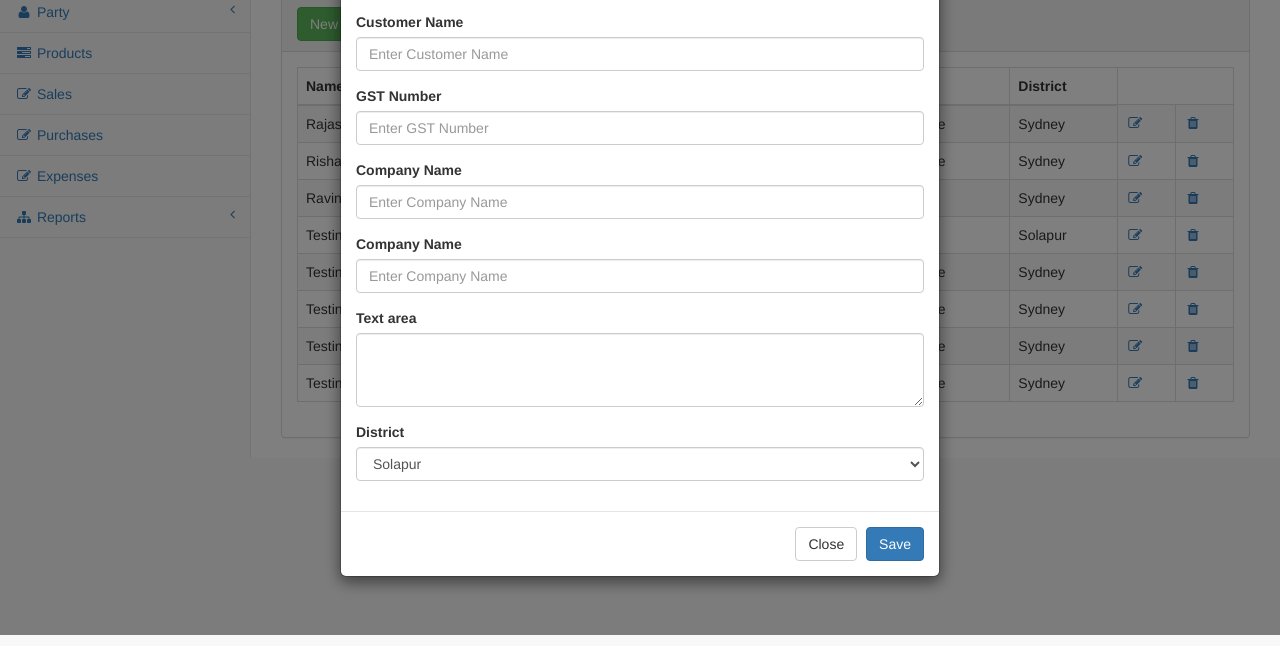
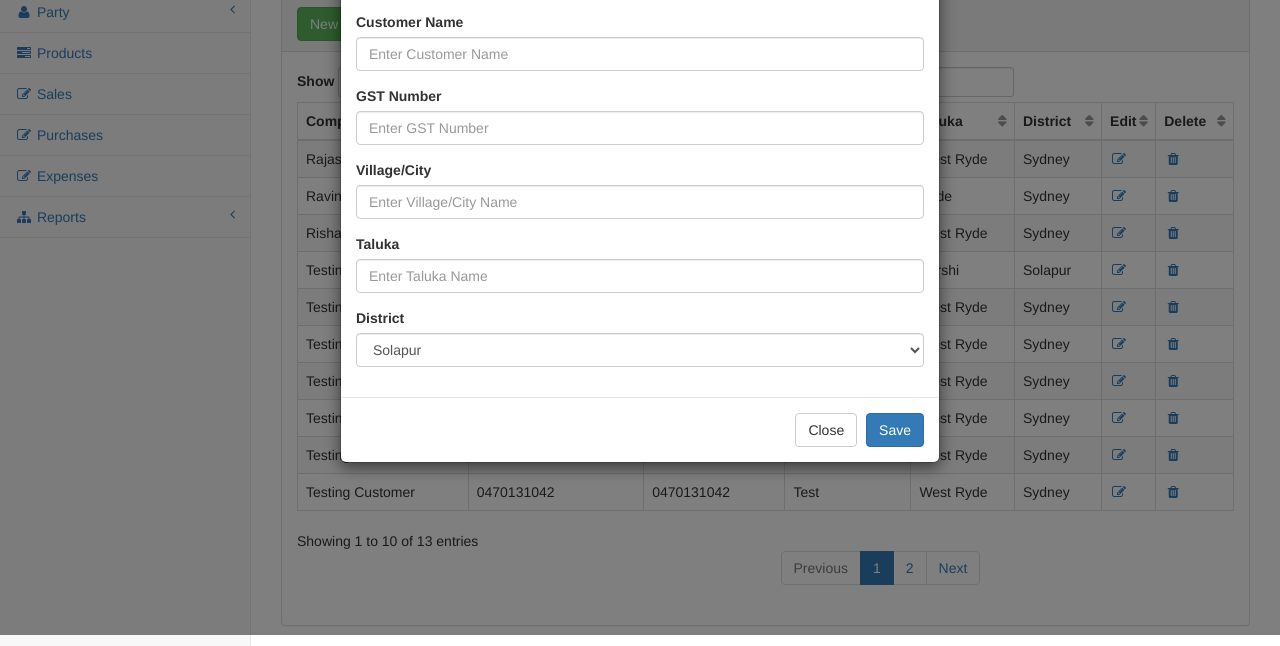
Before and after one commit to ravindrak31/TestWeb, a website: page pages/Customer.html in a window 1280 px wide. Both pictures are taken after a click on the button "New Customer". Shown: the part 165-811 px from the top of the page. Drawn offline with Linux system fonts and the light colour scheme.

Commit message:
Customer Form update

```diff
--- a/pages/Customer.html
+++ b/pages/Customer.html
@@ -301,32 +301,28 @@
 
 										<div class="form-group">
                                             <label>Company Name</label>
-                                            <input class="form-control" placeholder="Enter Company Name">
+                                            <input id="CompanyName" class="form-control" placeholder="Enter Company Name">
                                         </div>
 										<div class="form-group">
                                             <label>Customer Name</label>
-                                            <input class="form-control" placeholder="Enter Customer Name">
+                                            <input id="CustomerName" class="form-control" placeholder="Enter Customer Name">
                                         </div>
 										<div class="form-group">
                                             <label>GST Number</label>
-                                            <input class="form-control" placeholder="Enter GST Number">
+                                            <input id="GSTNumber" class="form-control" placeholder="Enter GST Number">
                                         </div>
 										<div class="form-group">
-                                            <label>Company Name</label>
-                                            <input class="form-control" placeholder="Enter Company Name">
+                                            <label>Village/City</label>
+                                            <input id="village" class="form-control" placeholder="Enter Village/City Name">
                                         </div>
 										<div class="form-group">
-                                            <label>Company Name</label>
-                                            <input class="form-control" placeholder="Enter Company Name">
-                                        </div>
-                                        <div class="form-group">
-                                            <label>Text area</label>
-                                            <textarea class="form-control" rows="3"></textarea>
+                                            <label>Taluka</label>
+                                            <input id="Taluka" class="form-control" placeholder="Enter Taluka Name">
                                         </div>
 
                                         <div class="form-group">
                                             <label>District</label>
-                                            <select class="form-control">
+                                            <select class="form-control" id="district">
                                                 <option>Solapur</option>
                                                 <option>Osmanabad</option>
                                                 <option>Beed</option>
@@ -352,17 +348,21 @@
                             <table width="100%" class="table table-striped table-bordered table-hover" id="dataTables-example">
                                 <thead>
                                     <tr>
-                                        <th>Name</th>
+                                        <th>Company Name</th>
                                         <th>Contact Number</th>
+										<th>GST Number</th>
                                         <th>Village/City</th>
                                         <th>Taluka</th>
                                         <th>District</th>
+										<th>Edit</th>
+										<th>Delete</th>
                                     </tr>
                                 </thead>
                                 <tbody>
                                     <tr class="odd gradeX">
                                         <td>Rajashri</td>
                                         <td>0470131042</td>
+										<td>123456565</td>
                                         <td>Test</td>
 										<td>West Ryde</td>
                                         <td>Sydney</td>
@@ -372,6 +372,7 @@
                                      <tr class="odd gradeA">
                                         <td>Rishabh</td>
                                         <td>0470131042</td>
+										<td>123456565</td>
                                         <td>Test</td>
 										<td>West Ryde</td>
                                         <td>Sydney</td>
@@ -381,6 +382,7 @@
                                      <tr class="odd gradeX">
                                         <td>Ravindra Kulkarni</td>
                                         <td>0470131042</td>
+										<td>123456565</td>
                                         <td>Test</td>
 										<td>Ryde</td>
                                         <td>Sydney</td>
@@ -390,6 +392,7 @@
 									 <tr class="odd gradeX">
                                         <td>Testing Customer</td>
                                         <td>0451189009</td>
+										<td>123456565</td>
                                         <td>Test</td>
 										<td>Barshi</td>
                                         <td>Solapur</td>
@@ -400,6 +403,7 @@
 									<tr class="odd gradeX">
                                         <td>Testing Customer</td>
                                         <td>0470131042</td>
+										<td>123456565</td>
                                         <td>Test</td>
 										<td>West Ryde</td>
                                         <td>Sydney</td>
@@ -409,6 +413,7 @@
 									<tr class="odd gradeX">
                                         <td>Testing Customer</td>
                                         <td>0470131042</td>
+										<td>123456565</td>
                                         <td>Test</td>
 										<td>West Ryde</td>
                                         <td>Sydney</td>
@@ -418,6 +423,7 @@
 									<tr class="odd gradeX">
                                         <td>Testing Customer</td>
                                         <td>0470131042</td>
+										<td>123456565</td>
                                         <td>Test</td>
 										<td>West Ryde</td>
                                         <td>Sydney</td>
@@ -427,6 +433,51 @@
 									<tr class="odd gradeX">
                                         <td>Testing Customer</td>
                                         <td>0470131042</td>
+										<td>123456565</td>
+                                        <td>Test</td>
+										<td>West Ryde</td>
+                                        <td>Sydney</td>
+										<td><a data-toggle="modal" data-target="#CustomerCreate"><i class="fa fa-edit fa-fw"></i></a></td>
+										<td><a data-toggle="modal" data-target="#CustomerDelete"><i class="fa fa-trash fa-fw"></i></a></td>
+                                    </tr>
+									<tr class="odd gradeX">
+                                        <td>Testing Customer</td>
+                                        <td>0470131042</td><td>0470131042</td>
+                                        <td>Test</td>
+										<td>West Ryde</td>
+                                        <td>Sydney</td>
+										<td><a data-toggle="modal" data-target="#CustomerCreate"><i class="fa fa-edit fa-fw"></i></a></td>
+										<td><a data-toggle="modal" data-target="#CustomerDelete"><i class="fa fa-trash fa-fw"></i></a></td>
+                                    </tr>
+									<tr class="odd gradeX">
+                                        <td>Testing Customer</td>
+                                        <td>0470131042</td><td>0470131042</td>
+                                        <td>Test</td>
+										<td>West Ryde</td>
+                                        <td>Sydney</td>
+										<td><a data-toggle="modal" data-target="#CustomerCreate"><i class="fa fa-edit fa-fw"></i></a></td>
+										<td><a data-toggle="modal" data-target="#CustomerDelete"><i class="fa fa-trash fa-fw"></i></a></td>
+                                    </tr><tr class="odd gradeX">
+                                        <td>Testing Customer</td>
+                                        <td>0470131042</td><td>0470131042</td>
+                                        <td>Test</td>
+										<td>West Ryde</td>
+                                        <td>Sydney</td>
+										<td><a data-toggle="modal" data-target="#CustomerCreate"><i class="fa fa-edit fa-fw"></i></a></td>
+										<td><a data-toggle="modal" data-target="#CustomerDelete"><i class="fa fa-trash fa-fw"></i></a></td>
+                                    </tr>
+									<tr class="odd gradeX">
+                                        <td>Testing Customer</td>
+                                        <td>0470131042</td><td>0470131042</td>
+                                        <td>Test</td>
+										<td>West Ryde</td>
+                                        <td>Sydney</td>
+										<td><a data-toggle="modal" data-target="#CustomerCreate"><i class="fa fa-edit fa-fw"></i></a></td>
+										<td><a data-toggle="modal" data-target="#CustomerDelete"><i class="fa fa-trash fa-fw"></i></a></td>
+                                    </tr>
+									<tr class="odd gradeX">
+                                        <td>Testing Customer</td>
+                                        <td>0470131042</td><td>0470131042</td>
                                         <td>Test</td>
 										<td>West Ryde</td>
                                         <td>Sydney</td>
```
